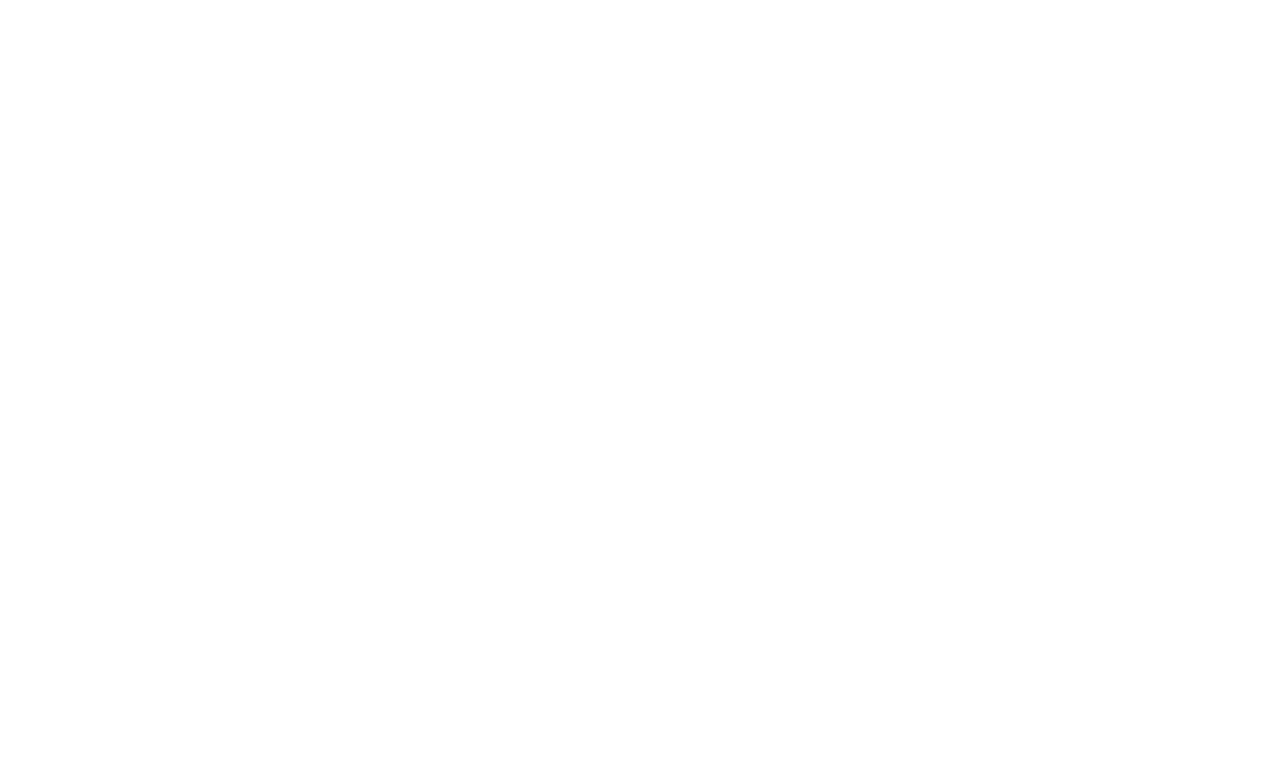
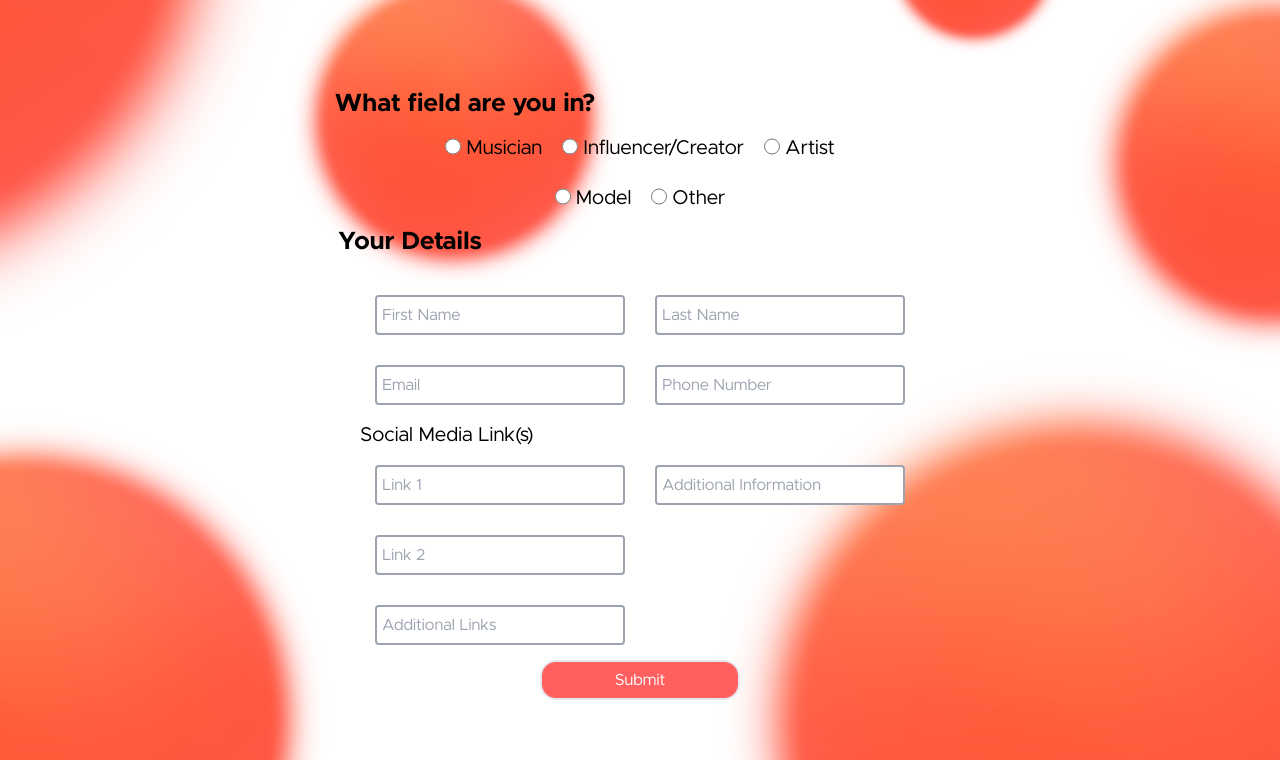
Before and after one commit to KacpersDev/Magnified, a Next.js app: page /contact in a window 1280 px wide. Before the commit this address had no page. Shown: the part 600-1360 px from the top of the page. Before the commit the page ends 800 px from the top, so only its background shows below. Built offline with nearby package versions, Linux system fonts and the light colour scheme.

Commit message:
finished

```diff
--- a/package.json
+++ b/package.json
@@ -10,6 +10,7 @@
   },
   "dependencies": {
     "@fontsource/metropolis": "^5.0.7",
+    "mongodb": "^6.4.0",
     "next": "14.1.0",
     "react": "^18",
     "react-dom": "^18"
--- /dev/null
+++ b/src/app/api/form/route.js
@@ -0,0 +1,14 @@
+const { MongoClient } = require('mongodb');
+import { NextResponse } from "next/server";
+
+const uri = "mongodb://179.61.181.198:46753/";
+
+const client = new MongoClient(uri);
+const database = client.db("magnified");
+const collection = database.collection("contacts");
+
+export async function POST(req, res) {
+    const data = await req.json();
+    collection.insertOne(data);
+    return NextResponse.json({message: "Request has been sent."});
+}
--- /dev/null
+++ b/src/app/components/contact/Contact.tsx
@@ -0,0 +1,106 @@
+'use client';
+import { FormEvent, useState } from "react";
+
+const Contact = () => {
+
+    const [firstName, setFirstName] = useState("");
+    const [lastName, setLastName] = useState("");
+    const [email, setEmail] = useState("");
+    const [phone, setPhone] = useState("");
+    const [link1, setLink1] = useState("");
+    const [link2, setLink2] = useState("");
+    const [musician, setMusician] = useState(false);
+    const [creator, setCreator] = useState(false);
+    const [artist, setArtist] = useState(false);
+    const [model, setModel] = useState(false);
+    const [other, setOther] = useState(false);
+    const [additionalInfo, setAdditionalInformation] = useState("");
+    const [additionalLinks, setAdditionalLinks] = useState("");
+
+    const handleSubmit = async (event: FormEvent) => {
+        event.preventDefault();
+        const data = {firstName, lastName, email, phone, link1, link2, musician, creator, artist, model, other, additionalInfo, additionalLinks};
+
+        try {
+            const res = await fetch("http://localhost:3000/api/form", {
+                method: "POST",
+                body: JSON.stringify(data),
+                headers: {
+                    'content-type': 'application/json',
+                }
+            });
+            res.json().then(data => {
+                alert(data.message);
+            })
+        } catch(error) {
+            console.error(error);
+        }
+    }
+
+    return(
+        <div className="font-metropolis mt-[125px]">
+            <p className="text-[50px] font-metropolis_700 text-center">Let's work <span className="text-[#ff5f5f]">together</span>.</p>
+            <p className="text-center w-[550px] text-[25px] ml-auto mr-auto font-metropolis_600">Fill out the form below and a member of our team will contact you as soon as possible!</p>
+            <form className="mt-[100px]">
+                <p className="text-center text-[25px] font-metropolis_700 mr-[350px]">What field are you in?</p>
+                <div className="flex justify-center">
+                    <div className="flex m-[10px]">
+                        <input className="w-[16px] mt-[-3px] accent-red-500" type="radio" onClick={(() => setMusician(!musician))}/>
+                        <p className="text-[20px] ml-[5px]">Musician</p>
+                    </div>
+                    <div className="flex m-[10px]">
+                        <input className="w-[16px] mt-[-3px] accent-red-500" type="radio" onClick={(() => setCreator(!creator))}/>
+                        <p className="text-[20px] ml-[5px]">Influencer/Creator</p>
+                    </div>
+                    <div className="flex m-[10px]">
+                        <input className="w-[16px] mt-[-3px] accent-red-500" type="radio" onClick={(() => setArtist(!artist))}/>
+                        <p className="text-[20px] ml-[5px]">Artist</p>
+                    </div>
+                </div>
+                <div className="flex justify-center">
+                    <div className="flex m-[10px]">
+                        <input className="w-[16px] mt-[-3px] accent-red-500" type="radio" onClick={(() => setModel(!model))}/>
+                        <p className="text-[20px] ml-[5px]">Model</p>
+                    </div>
+                    <div className="flex m-[10px]">
+                        <input className="w-[16px] mt-[-3px] accent-red-500" type="radio" onClick={(() => setOther(!other))}/>
+                        <p className="text-[20px] ml-[5px]">Other</p>
+                    </div>
+                </div>
+                <p className="text-center text-[25px] font-metropolis_700 mr-[460px]">Your Details</p>
+                <div className="grid justify-center mt-[20px]">
+                    <div>
+                        <input className="w-[250px] h-[40px] m-[15px] border-2 border-gray-400 rounded p-[5px]" type="text" placeholder="First Name" required
+                            onChange={((e) => setFirstName(e.target.value))}/>
+                        <input className="w-[250px] h-[40px] m-[15px] border-2 border-gray-400 rounded p-[5px]" type="text" placeholder="Last Name" required
+                            onChange={(e) => setLastName(e.target.value)}/>
+                    </div>
+                    <div>
+                        <input className="w-[250px] h-[40px] m-[15px] border-2 border-gray-400 rounded p-[5px]" type="email" placeholder="Email" required
+                            onChange={((e) => setEmail(e.target.value))}/>
+                        <input className="w-[250px] h-[40px] m-[15px] border-2 border-gray-400 rounded p-[5px]" type="phone" placeholder="Phone Number" required
+                            onChange={((e) => setPhone(e.target.value))}/>
+                    </div>
+                    <p className="text-[20px]">Social Media Link(s)</p>
+                    <div>
+                        <input className="w-[250px] h-[40px] m-[15px] border-2 border-gray-400 rounded p-[5px]" type="text" placeholder="Link 1"
+                            onChange={((e) => setLink1(e.target.value))}/>
+                        <input className="w-[250px] h-[40px] m-[15px] border-2 border-gray-400 rounded p-[5px]" type="text" placeholder="Additional Information"
+                            onChange={((e) => setAdditionalInformation(e.target.value))}/>
+                    </div>
+                    <div>
+                        <input className="w-[250px] h-[40px] m-[15px] border-2 border-gray-400 rounded p-[5px]" type="text" placeholder="Link 2"
+                            onChange={((e) => setLink2(e.target.value))}/>
+                    </div>
+                    <div>
+                        <input className="w-[250px] h-[40px] m-[15px] border-2 border-gray-400 rounded p-[5px]" type="text" placeholder="Additional Links"
+                            onChange={((e) => setAdditionalLinks(e.target.value))}/>
+                    </div>
+                    <button className="bg-[#ff5f5f] w-[200px] h-[40px] rounded-2xl ml-auto mr-auto text-white border-2" onClick={handleSubmit}>Submit</button>
+                </div>
+            </form>
+        </div>
+    )
+}
+
+export default Contact;
--- a/src/app/components/header/Header.tsx
+++ b/src/app/components/header/Header.tsx
@@ -6,15 +6,8 @@
 import { useEffect, useState } from "react";
 
 const Header = () => {
-    /*
-                    {getButton("Home", "/")}
-                {getButton("What we do?", "/do")}
-                {getButton("Clients", "/clients")}
-                {getButton("Partnership", "/partnership")}
-                {getButton("Blog", "/blog")}
-    */
+
     const router = useRouter();
-    const params = useParams();
     const [button, setButton] = useState("home");
 
     useEffect(() => {
@@ -43,8 +36,8 @@
                     setButton("home");
                     router.push("/");
                 })}>Home</button>
-                <button className={button === "what we do ?" ? "m-5 hover:cursor-pointer font-metropolis_700 text-[#ff5f5f]" : "m-5 hover:cursor-pointer font-metropolis_700 text-black hover:text-[#ff5f5f]"} onClick={(() => {
-                    setButton("what we do ?");
+                <button className={button === "what we do?" ? "m-5 hover:cursor-pointer font-metropolis_700 text-[#ff5f5f]" : "m-5 hover:cursor-pointer font-metropolis_700 text-black hover:text-[#ff5f5f]"} onClick={(() => {
+                    setButton("what we do?");
                     router.push("/do");
                 })}>What we do ?</button>
                 <button className={button === "clients" ? "m-5 hover:cursor-pointer font-metropolis_700 text-[#ff5f5f]" : "m-5 hover:cursor-pointer font-metropolis_700 text-black hover:text-[#ff5f5f]"} onClick={(() => {
@@ -59,7 +52,7 @@
                     setButton("blog");
                     router.push("/blog");
                 })}>Blog</button>
-                <button className="m-5 hover:cursor-pointer text-white bg-[#ff5f5f] w-[100px] h-[30px] rounded-xl font-metropolis_700">Let's Talk</button>
+                <button className="m-5 hover:cursor-pointer text-white bg-[#ff5f5f] w-[100px] h-[30px] rounded-xl font-metropolis_700" onClick={(() => router.push('/contact'))}>Let's Talk</button>
             </div>
         </div>
     )
--- /dev/null
+++ b/src/app/contact/page.tsx
@@ -0,0 +1,13 @@
+import Header from "../components/header/Header"
+import Contact from "../components/contact/Contact"
+import Footer from "../components/footer/Footer"
+
+export default function Home(){
+    return(
+        <>
+            <Header/>
+            <Contact/>
+            <Footer/>
+        </>
+    )
+}
--- a/src/app/globals.css
+++ b/src/app/globals.css
@@ -11,6 +11,8 @@
   background-attachment: fixed;
   background-position: center top;
 }
+
+
 
 @font-face {
   font-family: "Metropolis";
```
Also changed, not shown: 1 other file (tests, documents, lock files or other folders).
